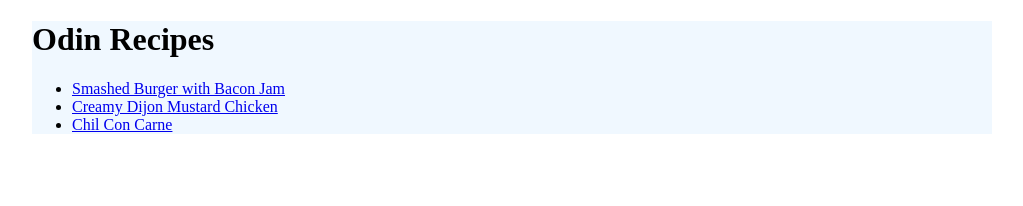
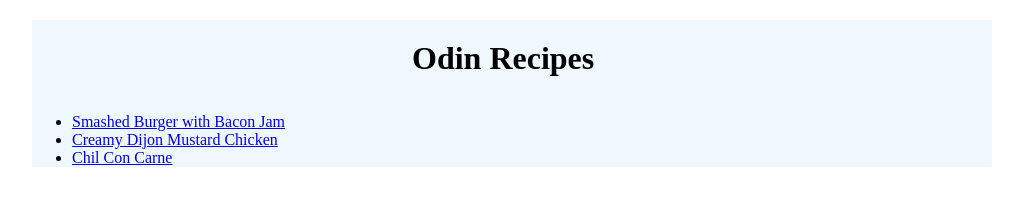
Before and after one commit to DaveBerry75/odin-recipes, a plain HTML site: page index.html in a window 1280 px wide. Shown: the whole page, without its empty margins (128-1151 px from the left). Drawn offline with Linux system fonts and the light colour scheme.

Commit message:
Add styles to title

```diff
--- a/styles.css
+++ b/styles.css
@@ -1,5 +1,11 @@
 .container {
     max-width: 960px;
-    margin: auto;
+    margin: 20px auto;
     background-color: aliceblue;
 }
+
+.title {
+    max-width: 200px;
+    margin: auto;
+    padding: 20px;
+}
```
